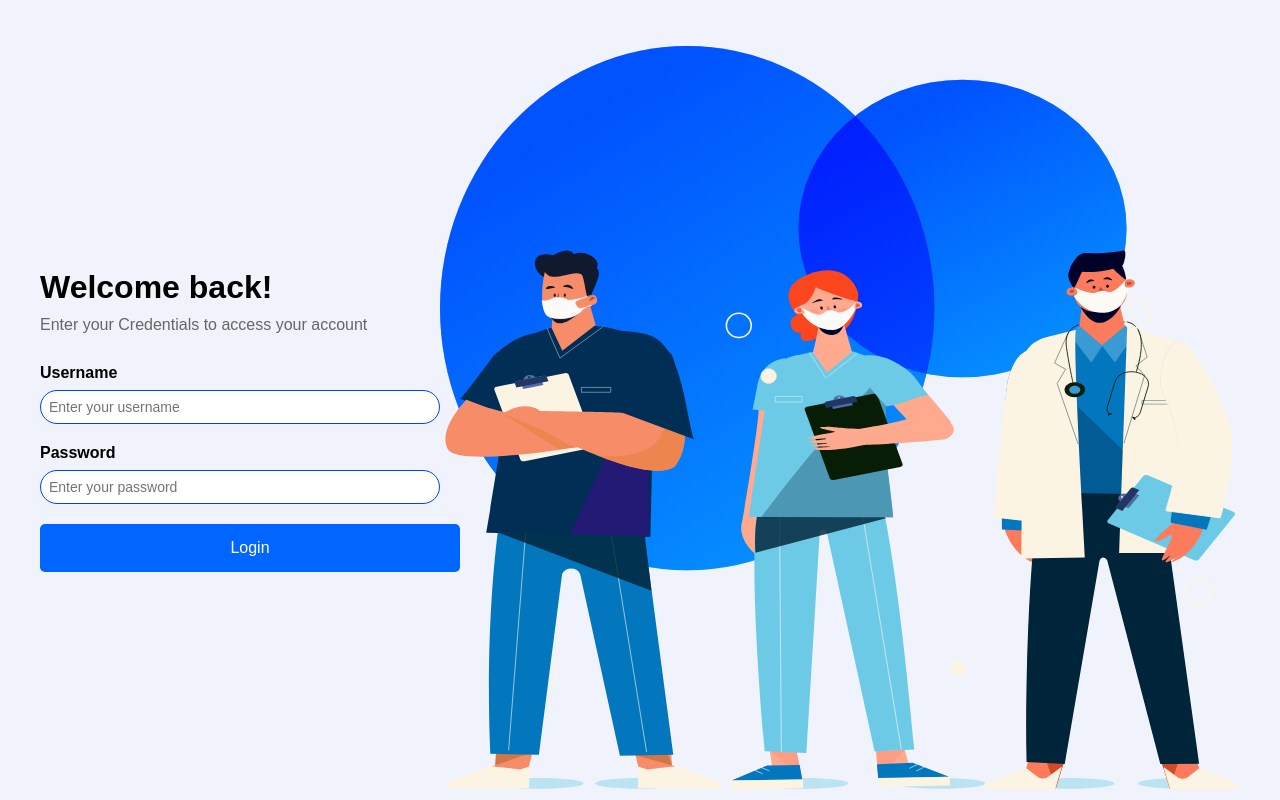
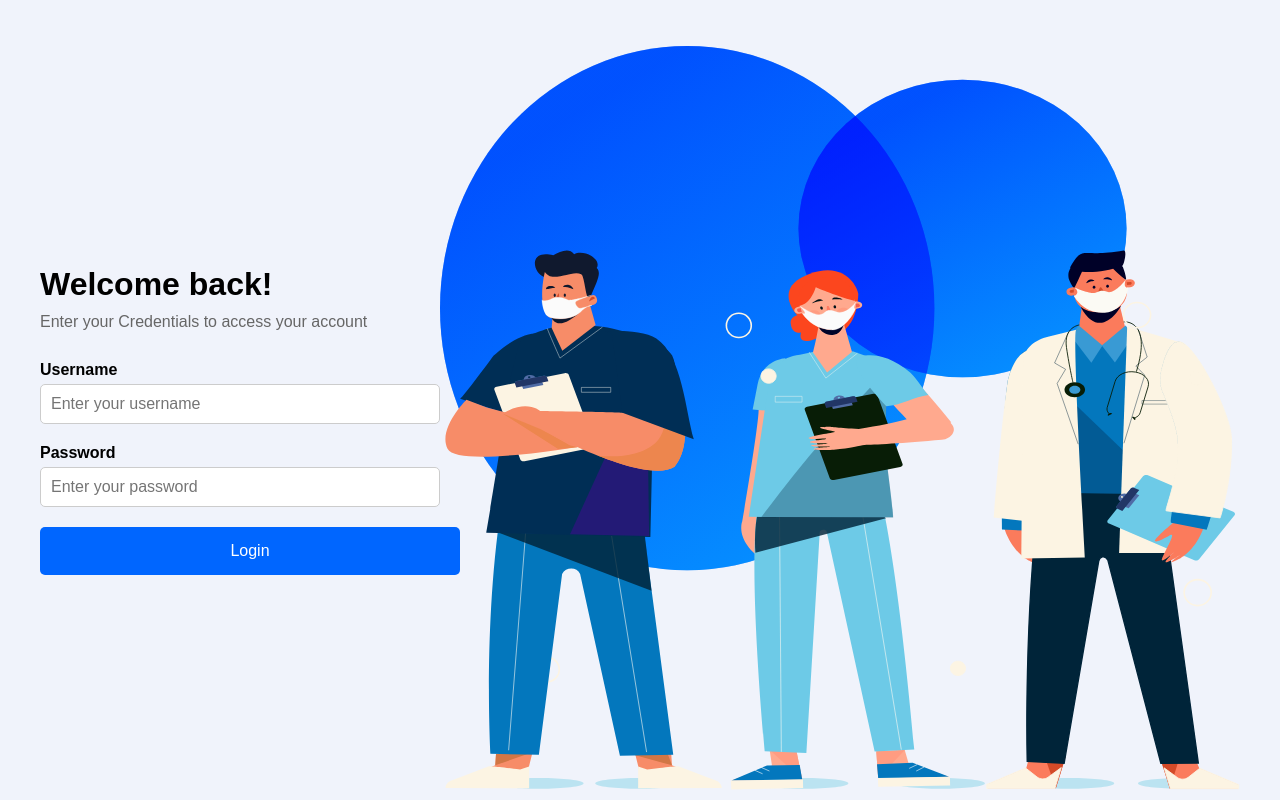
Before and after one commit to Hogwarts-Hackademy/Frontend-hospital, a React (Create React App) app: page /login in a window 1280 px wide. Built offline with nearby package versions, Linux system fonts and the light colour scheme.

Commit message:
Refactor login page CSS and JSX

```diff
--- a/src/pages/loginPage/loginPage.css
+++ b/src/pages/loginPage/loginPage.css
@@ -21,17 +21,17 @@
 	color: #666;
 }
 
-.input-group {
+.input-group-login {
 	margin-bottom: 20px;
 }
 
-.input-group label {
+.input-group-login label {
 	display: block;
 	margin-bottom: 5px;
 	font-weight: bold;
 }
 
-.input-group input {
+.input-group-login input {
 	width: 100%;
 	padding: 10px;
 	border: 1px solid #ccc;
--- a/src/pages/loginPage/loginPage.jsx
+++ b/src/pages/loginPage/loginPage.jsx
@@ -58,7 +58,7 @@ const LoginPage = () => {
                 <h2>Welcome back!</h2>
                 <p>Enter your Credentials to access your account</p>
                 <form onSubmit={handleLogin}>
-                    <div className="input-group">
+                    <div className="input-group-login">
                         <label htmlFor="username">Username</label>
                         <input
                             type="text"
@@ -69,7 +69,7 @@ const LoginPage = () => {
                             aria-label="Username"
                         />
                     </div>
-                    <div className="input-group">
+                    <div className="input-group-login">
                         <div className="password-group">
                             <label htmlFor="password">Password</label>
                         </div>
```
